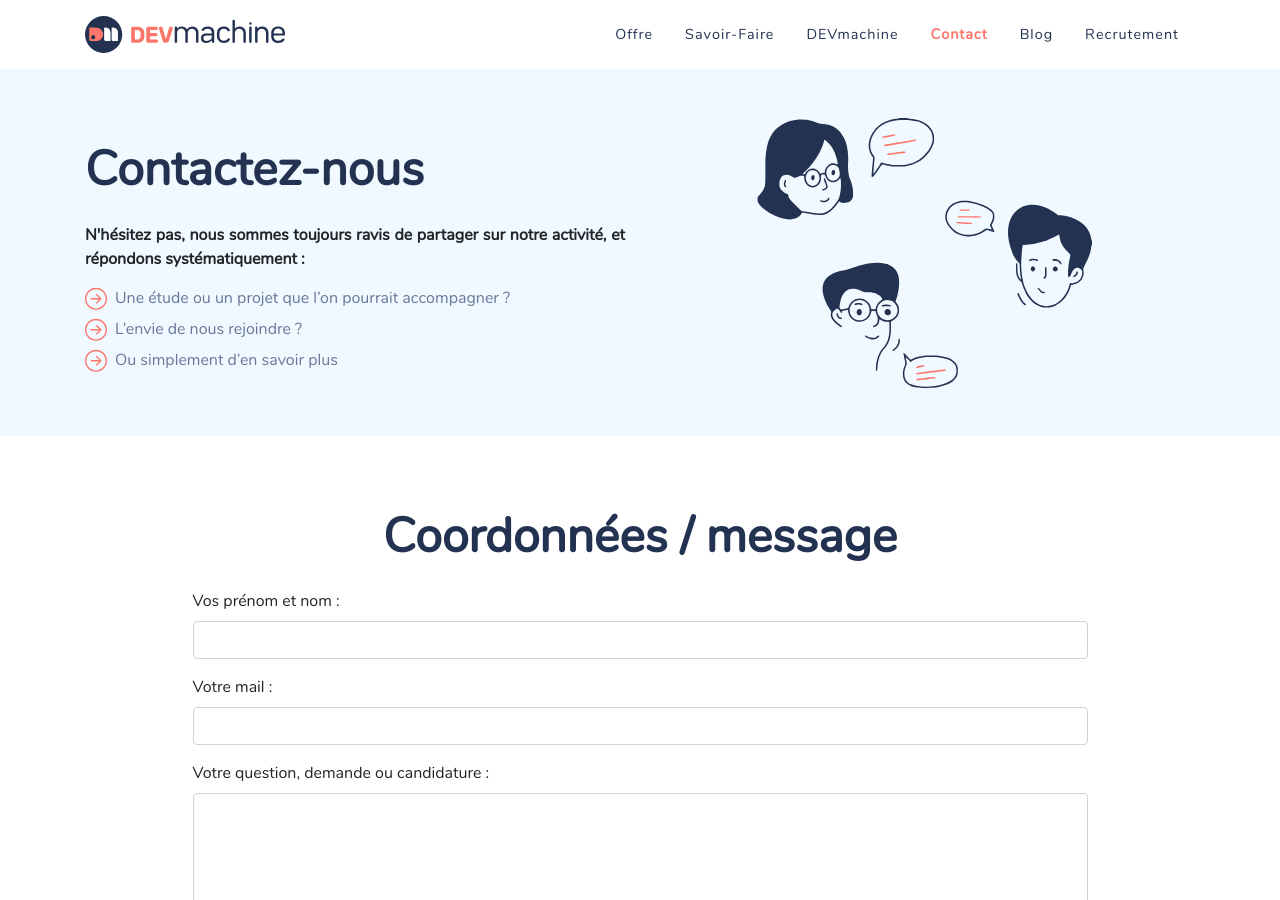
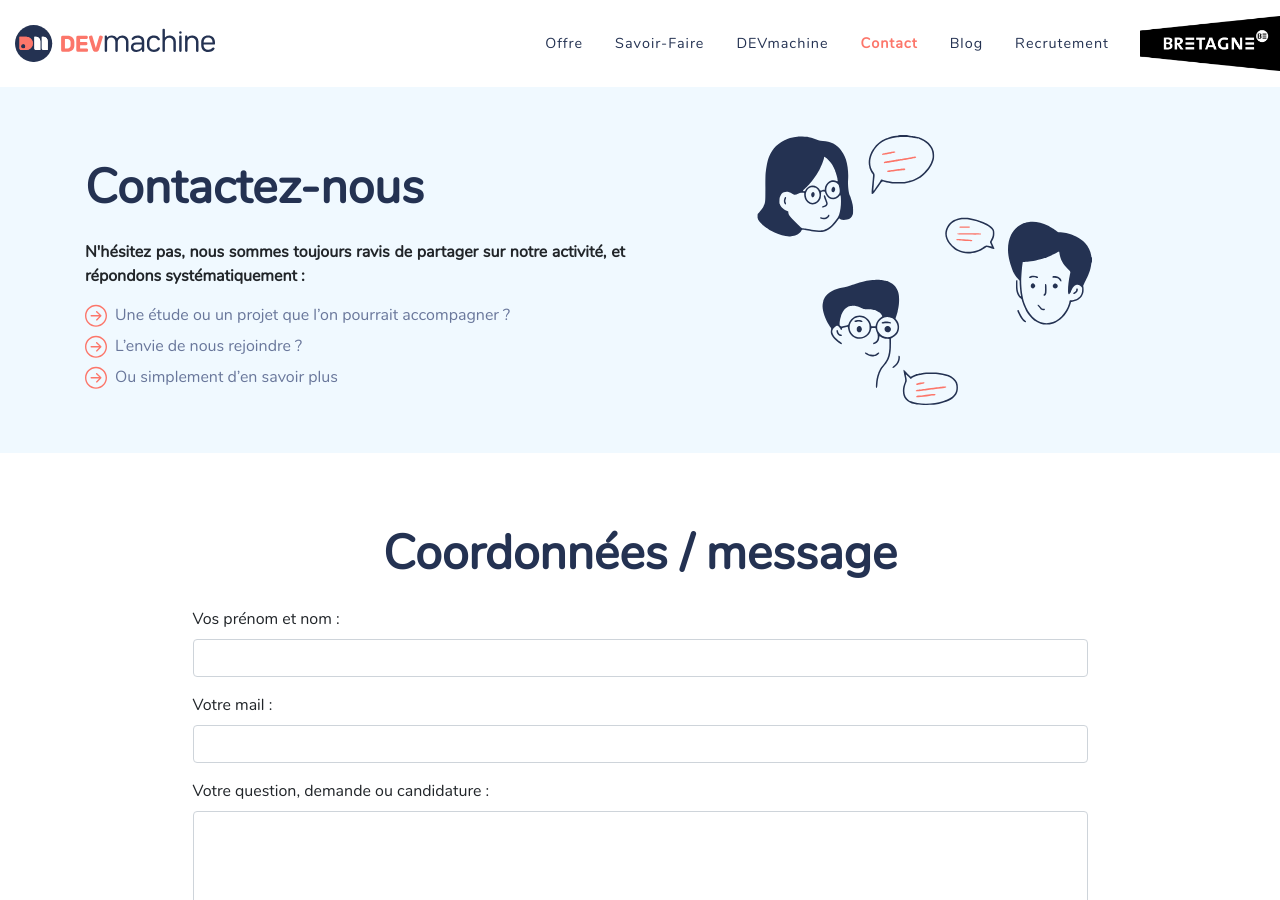
Before and after one commit to DEVmachine-fr/website, a Jekyll site: the page built from pages/contact.html, in a window 1280 px wide and 900 px high. Built offline with Jekyll 4.4.1, drawn with Linux system fonts in a browser that asks for light colours; nearby versions of some CDN libraries; some web fonts are replaced.

Commit message:
feat: use marque bretagne logotype in navigation header

```diff
--- a/_includes/navigation.html
+++ b/_includes/navigation.html
@@ -44,4 +44,9 @@
           </ul>
         </div>
       </div>
+      <img
+        src="/assets/images/website/marque-bretagne-black.png"
+        width="140"
+        alt="Marque Bretagne"
+      />
     </nav>
```
